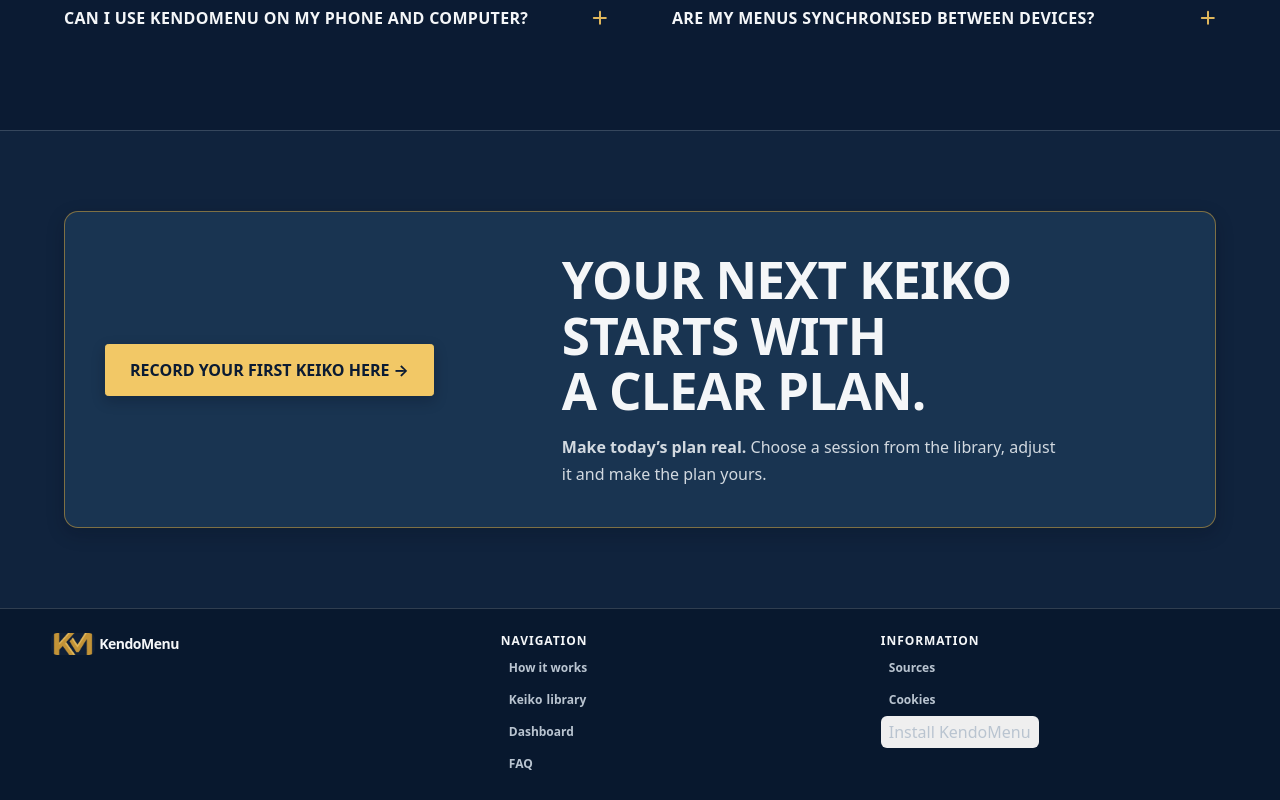
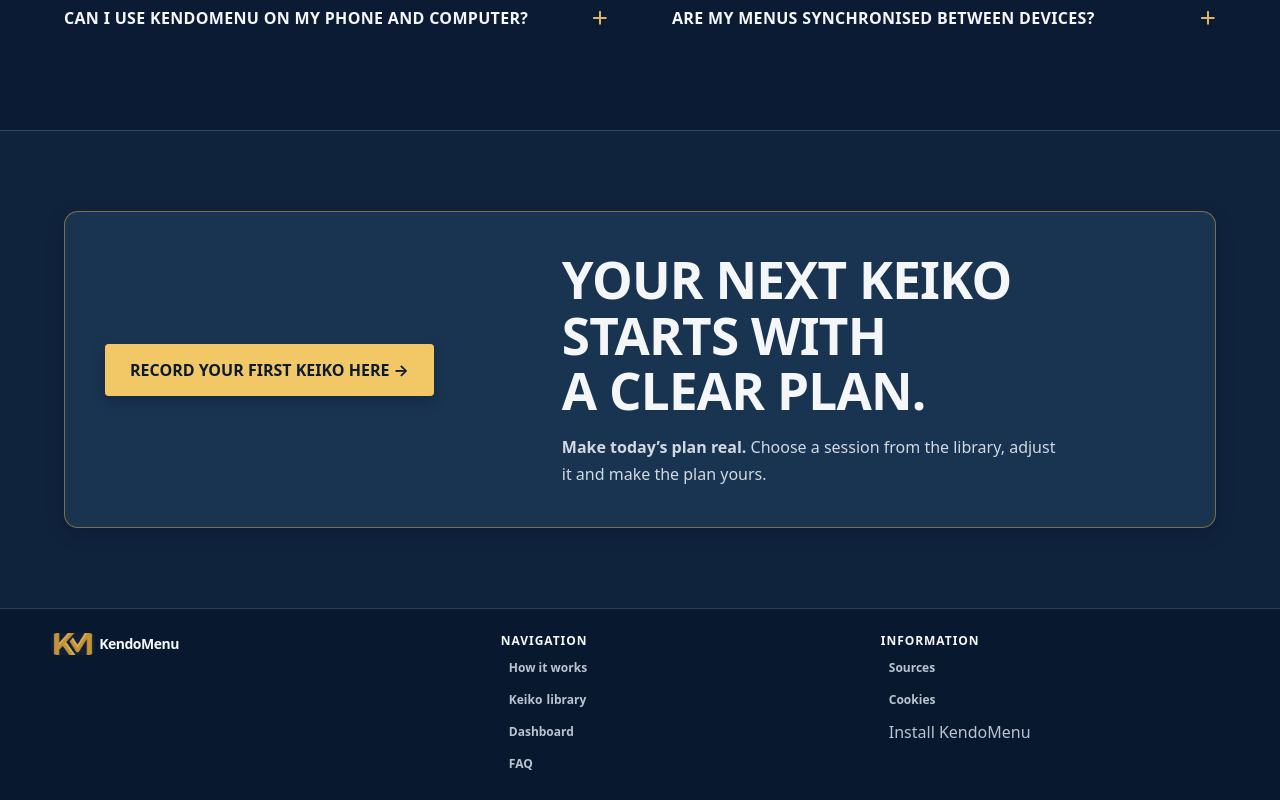
Before and after one commit to JavierMarro/kendo-menu, a React (Vite) app in the folder apps/web/: page /app in a window 1280 px wide. Shown: the part 3230-4030 px from the top of the page. Built offline with nearby package versions, Linux system fonts and the light colour scheme.

Commit message:
MVP ready to be deployed

```diff
--- a/apps/web/playwright.config.ts
+++ b/apps/web/playwright.config.ts
@@ -2,6 +2,7 @@
 
 export default defineConfig({
   testDir: './e2e',
+  testIgnore: '**/pwa.spec.ts',
   fullyParallel: true,
   forbidOnly: Boolean(process.env['CI']),
   retries: process.env['CI'] === undefined ? 0 : 2,
--- a/apps/web/src/styles.css
+++ b/apps/web/src/styles.css
@@ -724,6 +724,7 @@
 .install-footer-link {
   appearance: none;
   border: 0;
+  background: transparent;
   font: inherit;
   text-align: left;
 }
```
Also changed, not shown: 3 other files (tests, documents, lock files or other folders).
